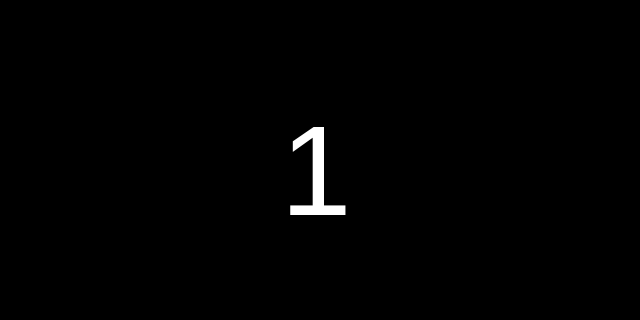
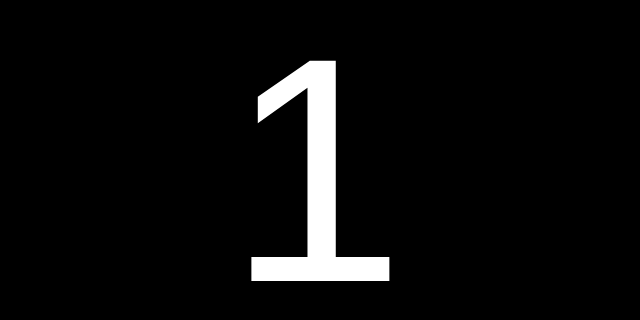
Before and after one commit to InvictusNavarchus/read-the-color, a SvelteKit app: page /countdown in a window 1280 px wide. Shown: the part 230-550 px from the top of the page, without its empty margins (324-964 px from the left). Built offline with nearby package versions, Linux system fonts and the light colour scheme.

Commit message:
increase font size on /countdown

```diff
--- a/src/routes/countdown/+page.svelte
+++ b/src/routes/countdown/+page.svelte
@@ -32,7 +32,7 @@
         background-color: #000;
         color: #fff;
         font-family: Arial, sans-serif;
-        font-size: 10vw;
+        font-size: 40vh;
         position: relative;
     }
     .countdown span {
```
